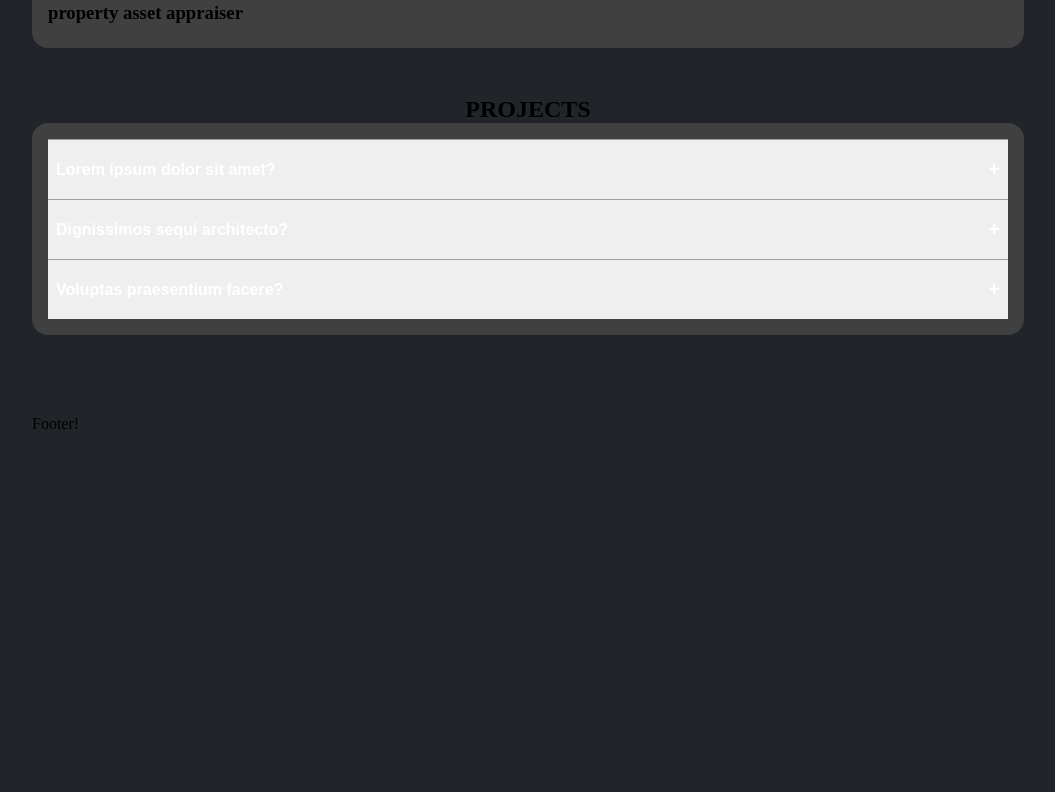
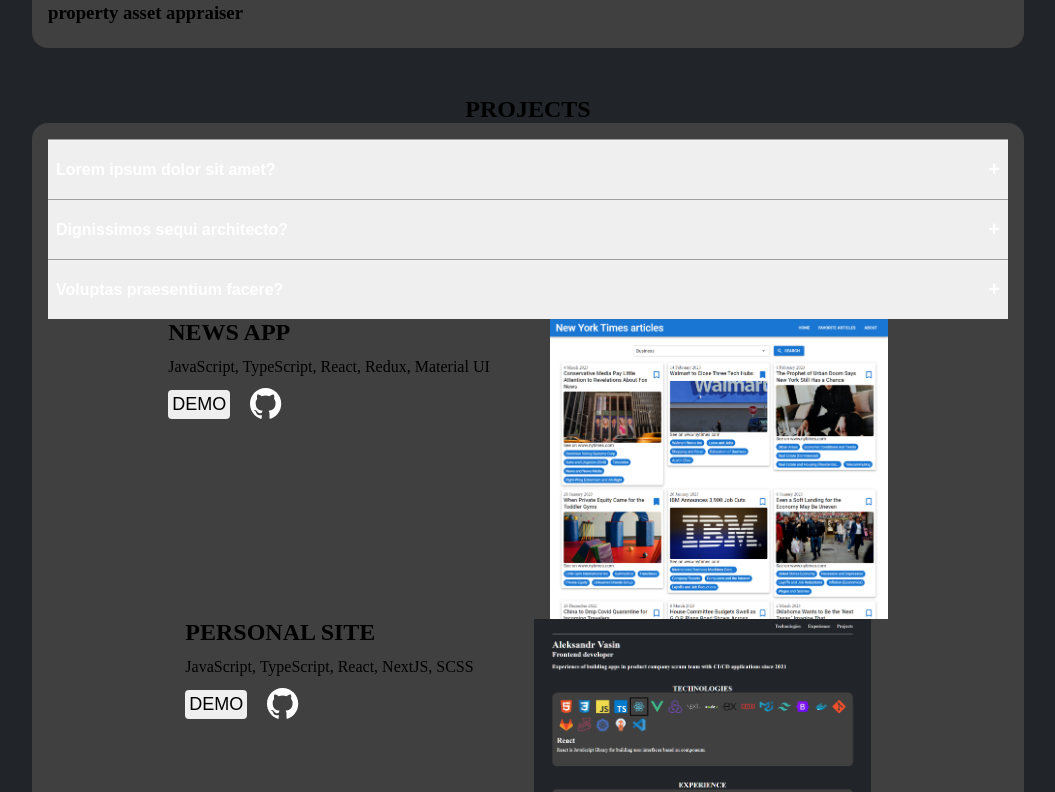
Before and after one commit to Alejandro-Vas/a-vasin-dev, a Next.js app: page / in a window 1280 px wide. Shown: the part 848-1640 px from the top of the page, without its empty margins (112-1167 px from the left). Before the commit the page ends 1297 px from the top, so only its background shows below. Built offline with nearby package versions, Linux system fonts and the light colour scheme.

Commit message:
feat: ProjectItem

```diff
--- a/package.json
+++ b/package.json
@@ -15,7 +15,6 @@
     "eslint": "8.35.0",
     "eslint-config-next": "^13.2.3",
     "next": "13.2.3",
-    "nuka-carousel": "^5.4.1",
     "react": "18.2.0",
     "react-dom": "18.2.0",
     "typescript": "4.9.5"
--- /dev/null
+++ b/src/components/Projects/ProjectItem/index.tsx
@@ -0,0 +1,62 @@
+'use client';
+
+import Button from '@components/Button';
+import GithubIcon from '@assets/icons/technologies/github.svg';
+import Image, { StaticImageData } from 'next/image';
+import styles from './styles.module.scss';
+
+interface IProject {
+    project: {
+        title: string;
+        image: StaticImageData;
+        description: string;
+        technologies: string;
+        sourceCode: string;
+        demoUrl: string;
+    }
+}
+
+function ProjectItem({ project }: IProject) {
+  const {
+    title, demoUrl, sourceCode, technologies, image,
+  } = project;
+
+  return (
+    <div className={styles.container} key={title}>
+      <div className={styles.text}>
+        <div>
+          <h2>
+            {title}
+          </h2>
+        </div>
+
+        <div>
+          {technologies}
+        </div>
+
+        <div className={styles.links}>
+          <Button>
+            <a href={demoUrl} target="_blank" rel="noreferrer">
+              DEMO
+            </a>
+          </Button>
+
+          <div className={styles.githubIcon}>
+            <a href={sourceCode} target="_blank" rel="noreferrer">
+              <GithubIcon />
+            </a>
+          </div>
+        </div>
+      </div>
+
+      <Image
+        src={image}
+        alt="Project preview"
+        height={300}
+        placeholder="blur"
+      />
+    </div>
+  );
+}
+
+export default ProjectItem;
--- a/src/components/Projects/styles.module.scss
+++ b/src/components/Projects/ProjectItem/styles.module.scss
@@ -1,4 +1,3 @@
-
 .container {
     display: flex;
     justify-content: center;
--- a/src/components/Projects/index.tsx
+++ b/src/components/Projects/index.tsx
@@ -1,16 +1,13 @@
 'use client';
 
 import { ANCHORS } from '@constants/index';
-import Carousel from 'nuka-carousel';
-import Button from '@components/Button';
 
-import GithubIcon from '@assets/icons/technologies/github.svg';
 import newsApp from '@assets/images/projects/newsApp.png';
 import personalSite from '@assets/images/projects/personalSite.png';
 import jsonViewer from '@assets/images/projects/jsonViewer.png';
-import Image from 'next/image';
-import styles from './styles.module.scss';
+
 import Accordion from '../Accordion/index';
+import ProjectItem from './ProjectItem/index';
 
 const projects = [
   {
@@ -49,54 +46,10 @@
 
       <div className="paper">
         <Accordion />
-        {/* <Carousel
-          defaultControlsConfig={{
-            prevButtonText: '<',
-            nextButtonText: '>',
-            pagingDotsStyle: {
-              padding: '4px',
-            },
-          }}
-        >
-          {projects.map(({
-            title, demoUrl, sourceCode, technologies, image,
-          }) => (
-            <div className={styles.container} key={title}>
-              <div className={styles.text}>
-                <div>
-                  <h2>
-                    {title}
-                  </h2>
-                </div>
 
-                <div>
-                  {technologies}
-                </div>
-
-                <div className={styles.links}>
-                  <Button>
-                    <a href={demoUrl} target="_blank" rel="noreferrer">
-                      DEMO
-                    </a>
-                  </Button>
-
-                  <div className={styles.githubIcon}>
-                    <a href={sourceCode} target="_blank" rel="noreferrer">
-                      <GithubIcon />
-                    </a>
-                  </div>
-                </div>
-              </div>
-
-              <Image
-                src={image}
-                alt="Project preview"
-                height={300}
-                placeholder="blur"
-              />
-            </div>
-          ))}
-        </Carousel> */}
+        {projects.map((project) => (
+          <ProjectItem project={project} key={project.title} />
+        ))}
       </div>
     </div>
   );
```
Also changed, not shown: 1 other file (tests, documents, lock files or other folders).
